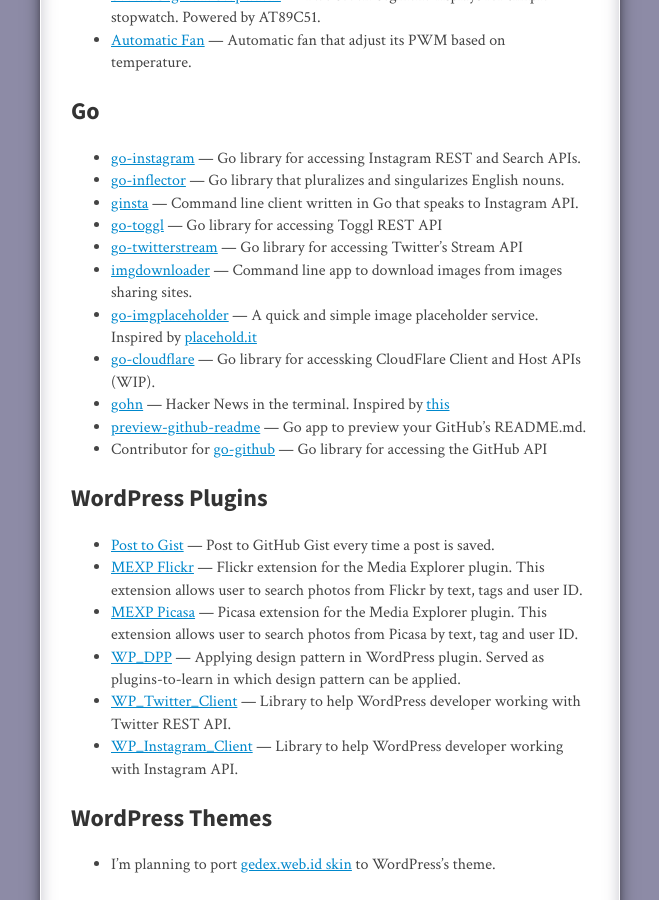
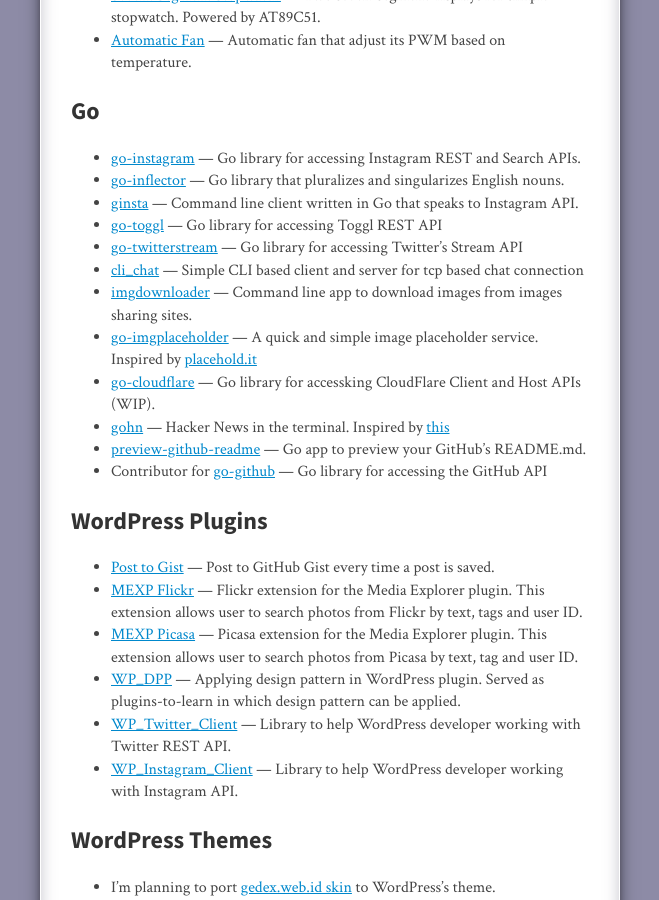
Before and after one commit to gedex/gedex.github.com, a Jekyll site: the page built from projects/index.md, in a window 1280 px wide and 900 px high, scrolled down 488 px. Shown: the whole window, without its empty margins (310-969 px from the left). Built offline with Jekyll 4.4.1, drawn with Linux system fonts in a browser that asks for light colours; nearby versions of some CDN libraries; some web fonts are replaced; comment, search, counter and statistics services are not loaded.

Commit message:
Added cli_chat to projects list.

```diff
--- a/projects/index.md
+++ b/projects/index.md
@@ -21,6 +21,7 @@ layout: page
 * [ginsta](https://github.com/gedex/ginsta) &mdash; Command line client written in Go that speaks to Instagram API.
 * [go-toggl](https://github.com/gedex/go-toggl) &mdash; Go library for accessing Toggl REST API
 * [go-twitterstream](https://github.com/gedex/go-twitterstream) &mdash; Go library for accessing Twitter's Stream API
+* [cli_chat](https://github.com/gedex/cli_chat) &mdash; Simple CLI based client and server for tcp based chat connection
 * [imgdownloader](https://github.com/gedex/imgdownloader) &mdash; Command line app to download images from images sharing sites.
 * [go-imgplaceholder](https://github.com/gedex/go-imgplaceholder) &mdash; A quick and simple image placeholder service. Inspired by [placehold.it](http://placehold.it/)
 * [go-cloudflare](https://github.com/gedex/go-cloudflare) &mdash; Go library for accessking CloudFlare Client and Host APIs (WIP).
```
